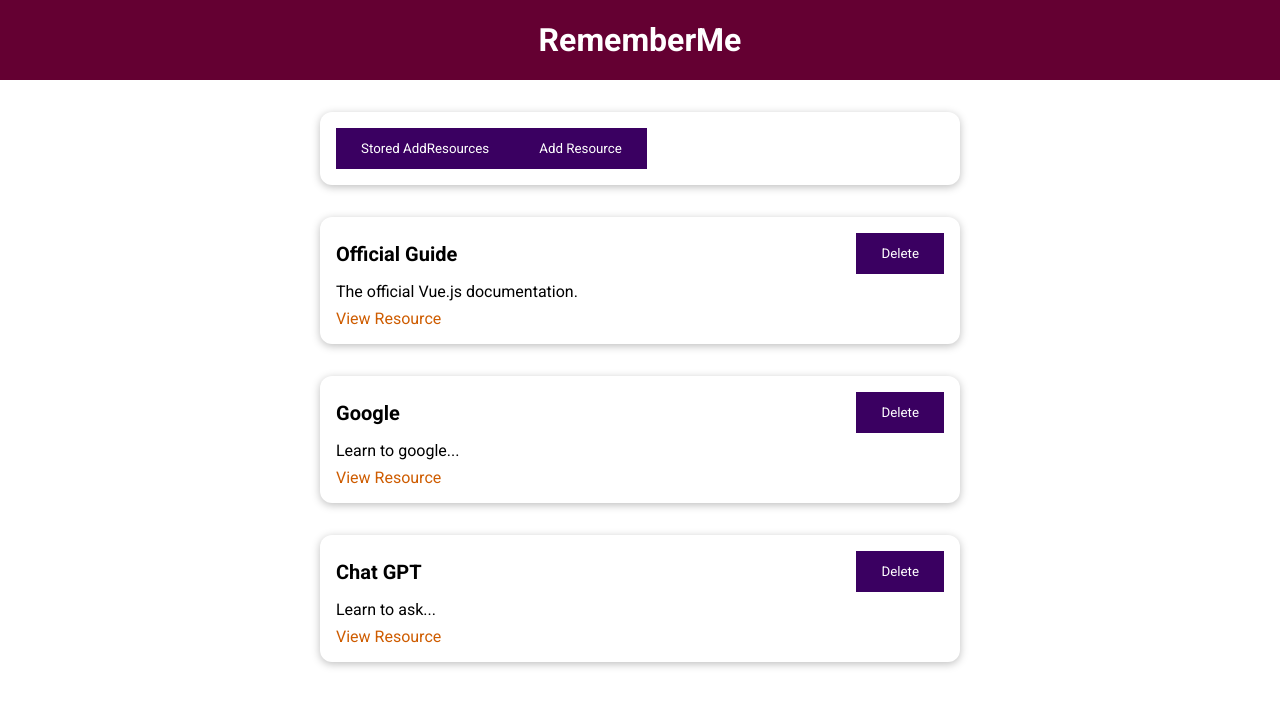
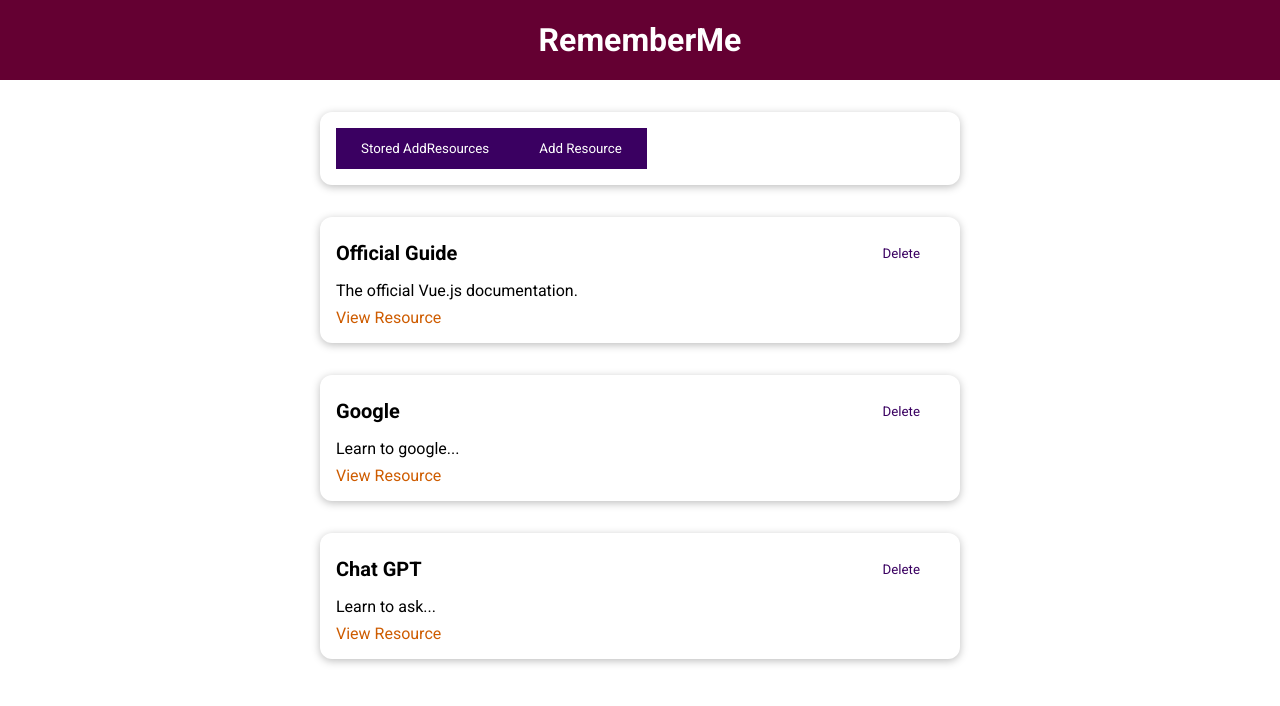
Before and after one commit to ealbiol/vue-project-1, a Vue app: page / in a window 1280 px wide. Shown: the top 706 px of the page. Built offline with nearby package versions, Linux system fonts and the light colour scheme.

Commit message:
Fixing m:class=mode bug.

```diff
--- a/src/components/UI/BaseButton.vue
+++ b/src/components/UI/BaseButton.vue
@@ -1,7 +1,7 @@
 <!--Styling Wrapper-->
 <template>
   <!--mode props received will be the style class name in CSS. For example l'ets say props mode value is 'redBox' and we have a class in style that is redBox and it adds a red border.-->
-  <button :type="type" class="mode">
+  <button :type="type" :class="mode">
     <!--In slot will be placed the text content of the button.-->
     <slot></slot>
   </button>
@@ -9,6 +9,8 @@
 <script>
 export default {
   //Receiving props from ResoucrceItem.vue
+  //type: type of button
+  //mode: css class
   props: ['type', 'mode'],
 };
 </script>
--- a/src/components/resources/StoredResources.vue
+++ b/src/components/resources/StoredResources.vue
@@ -1,5 +1,6 @@
 <template>
   <ul>
+    <!--Using storedResources received by inject.-->
     <!--Passing/Sending props storedResources to component ResourceItem.vue-->
     <ResourceItem
       :resource="resource"
--- a/src/components/resources/TheResources.vue
+++ b/src/components/resources/TheResources.vue
@@ -45,6 +45,7 @@ export default {
     };
   },
   //Passing/Providing props to any child or sibiling component.
+  // Child receives it by inject.
   provide() {
     return {
       storedResources: this.storedResources,
```
